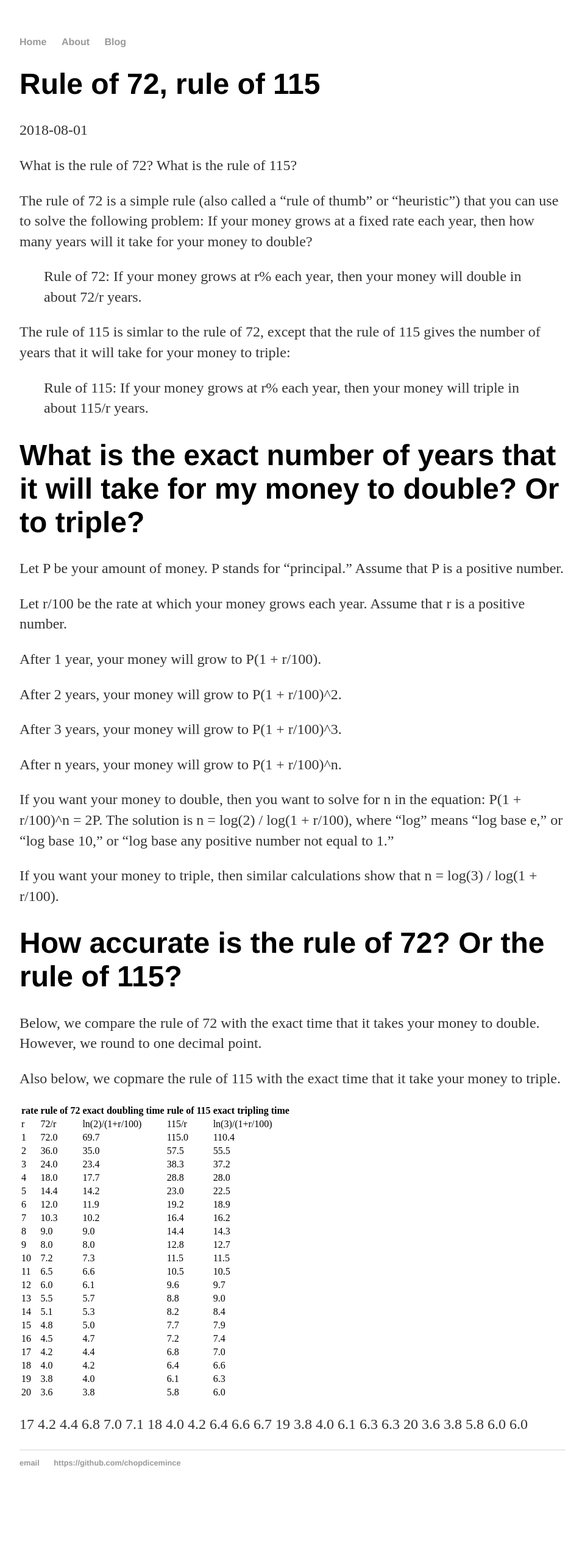
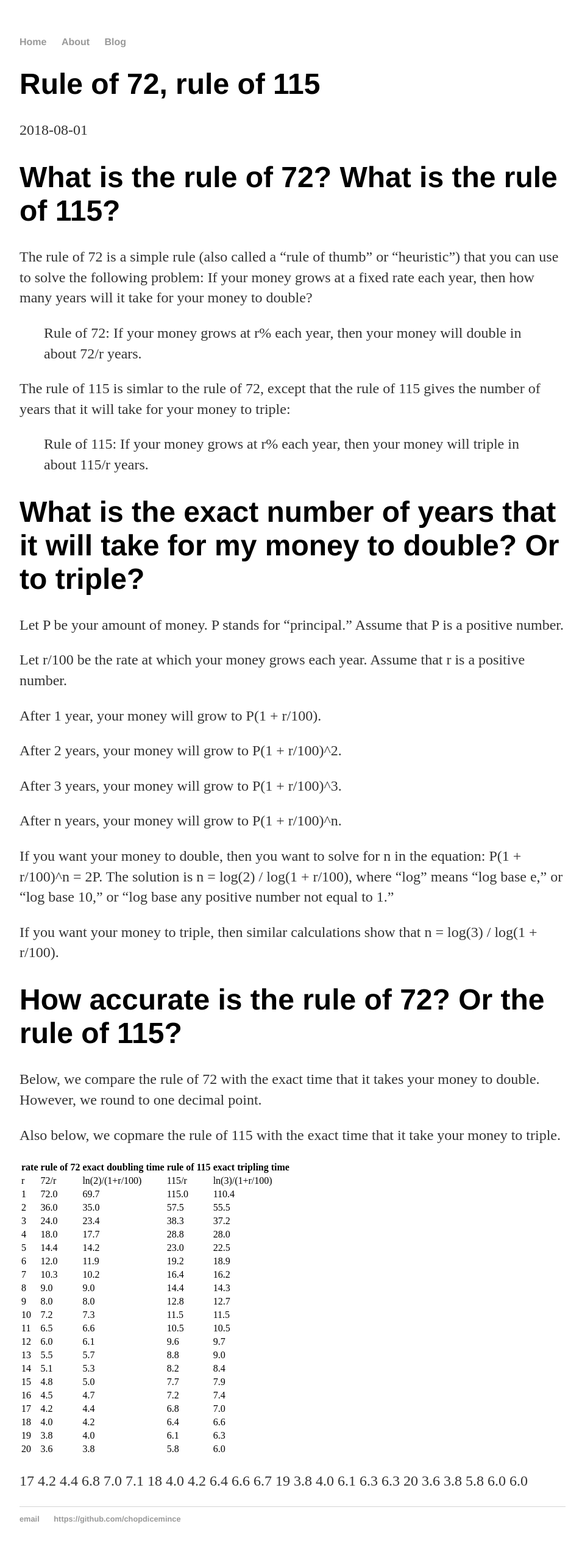
Before and after one commit to chopdicemince/chopdicemince.github.io, a Jekyll site: the page built from _posts/2018-08-01-rule-of-72-rule-of-115.md, in a window 1280 px wide. Shown: the whole page at 61% size, without its empty margins (160-1115 px from the left). Built offline with Jekyll 4.4.1, drawn with Linux system fonts in a browser that asks for light colours; before the commit the page ends 2467 px from its top, so only the background shows below that.

Commit message:
Make a line a header

```diff
--- a/_posts/2018-08-01-rule-of-72-rule-of-115.md
+++ b/_posts/2018-08-01-rule-of-72-rule-of-115.md
@@ -4,7 +4,7 @@
 date: 2018-08-01
 ---
 
-What is the rule of 72? What is the rule of 115?
+# What is the rule of 72? What is the rule of 115?
 
 The rule of 72 is a simple rule (also called a "rule of thumb" or "heuristic") that you can use to solve the following problem: If your money grows at a fixed rate each year, then how many years will it take for your money to double?
 
```
